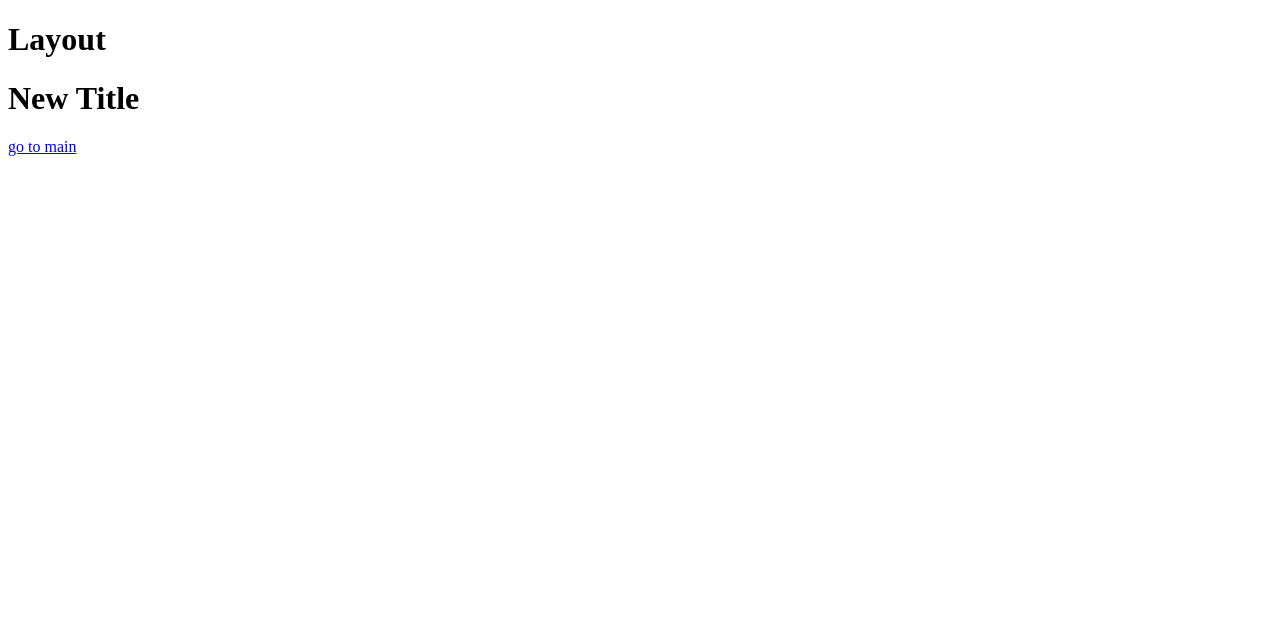
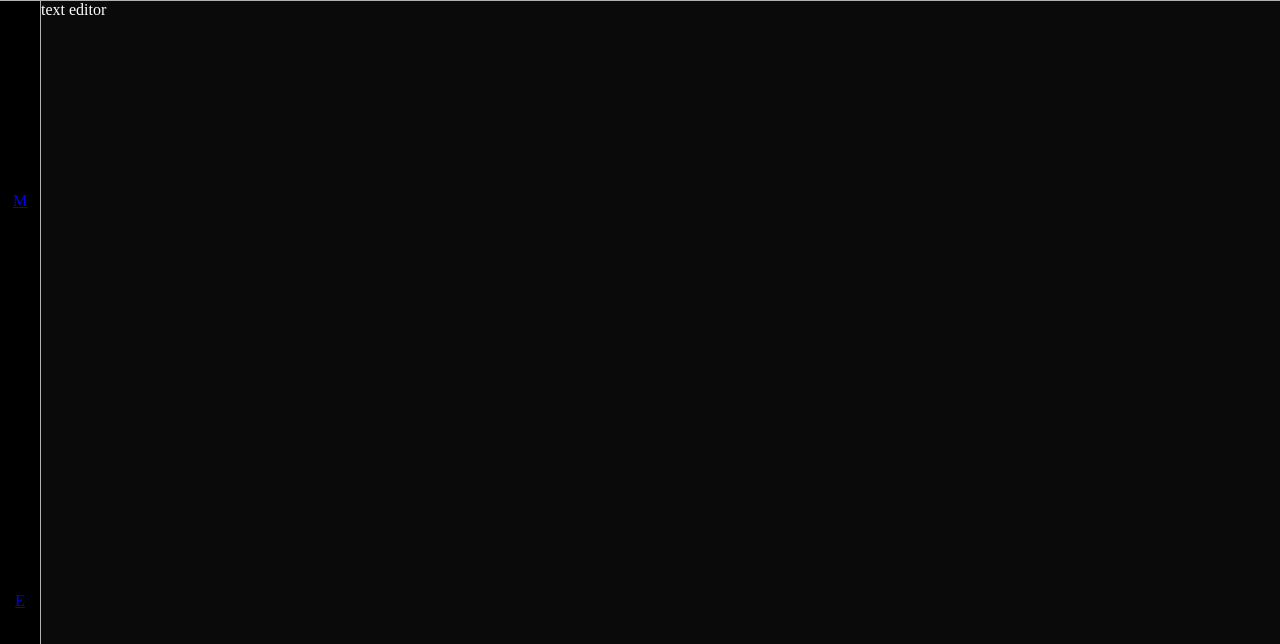
Before and after one commit to Gn0rl/yourCodeEditor, a SvelteKit app: page /editor in a window 1280 px wide. Shown: the top 644 px of the page. Built offline with nearby package versions, Linux system fonts and the light colour scheme.

Commit message:
Setup routing

```diff
--- a/src/app.html
+++ b/src/app.html
@@ -6,7 +6,7 @@
 		<meta name="viewport" content="width=device-width, initial-scale=1" />
 		%sveltekit.head%
 	</head>
-	<body data-sveltekit-preload-data="hover">
+	<body style="margin: 0; padding: 0; background-color: rgb(10, 10, 10); color: white; overflow: hidden;" data-sveltekit-preload-data="hover">
 		<div style="display: contents">%sveltekit.body%</div>
 	</body>
 </html>
--- a/src/routes/+layout.svelte
+++ b/src/routes/+layout.svelte
@@ -1,7 +1,31 @@
-<script>
-    export const prerender = true
-    export const ssr = false;
-</script>
+<div class="container">
+<header class="leftPanel">
+    <a href="/">M</a>
+    <a href="/editor">E</a>
+</header>
+<div class="content">
+    <slot></slot>
+</div>
 
-<h1>Layout</h1>
-<slot></slot>
+</div>
+
+<style>
+    .content {
+        display: block
+    }
+    .container {
+        border-top: 1px solid #b1b1b1;
+        display: flex;
+    }
+    .leftPanel {
+        border-right: 1px solid #b1b1b1;
+        width: 40px;
+        height: 100vh ;
+        background-color: #000000;
+        color: #fff;
+        display: flex;
+        flex-direction: column;
+        justify-content: space-around;
+        align-items: center;
+    }
+</style>
--- a/src/routes/+page.svelte
+++ /dev/null
@@ -1 +0,0 @@
-<a href="/editor">go to editor</a>
--- a/src/routes/editor/+page.svelte
+++ b/src/routes/editor/+page.svelte
@@ -1,2 +1,11 @@
-<h1>New Title</h1>
-<a href="/">go to main</a>
+<main class="editor" contenteditable="plaintext-only">text editor</main>
+
+<style>
+    .editor {
+        height: calc(100vh - 1px);
+        overflow-y: scroll;
+        width: calc(100vw - 41px);
+        max-width: calc(100vw - 41px);
+        outline:none;
+    }
+</style>
```
Also changed, not shown: 1 other file (tests, documents, lock files or other folders).
